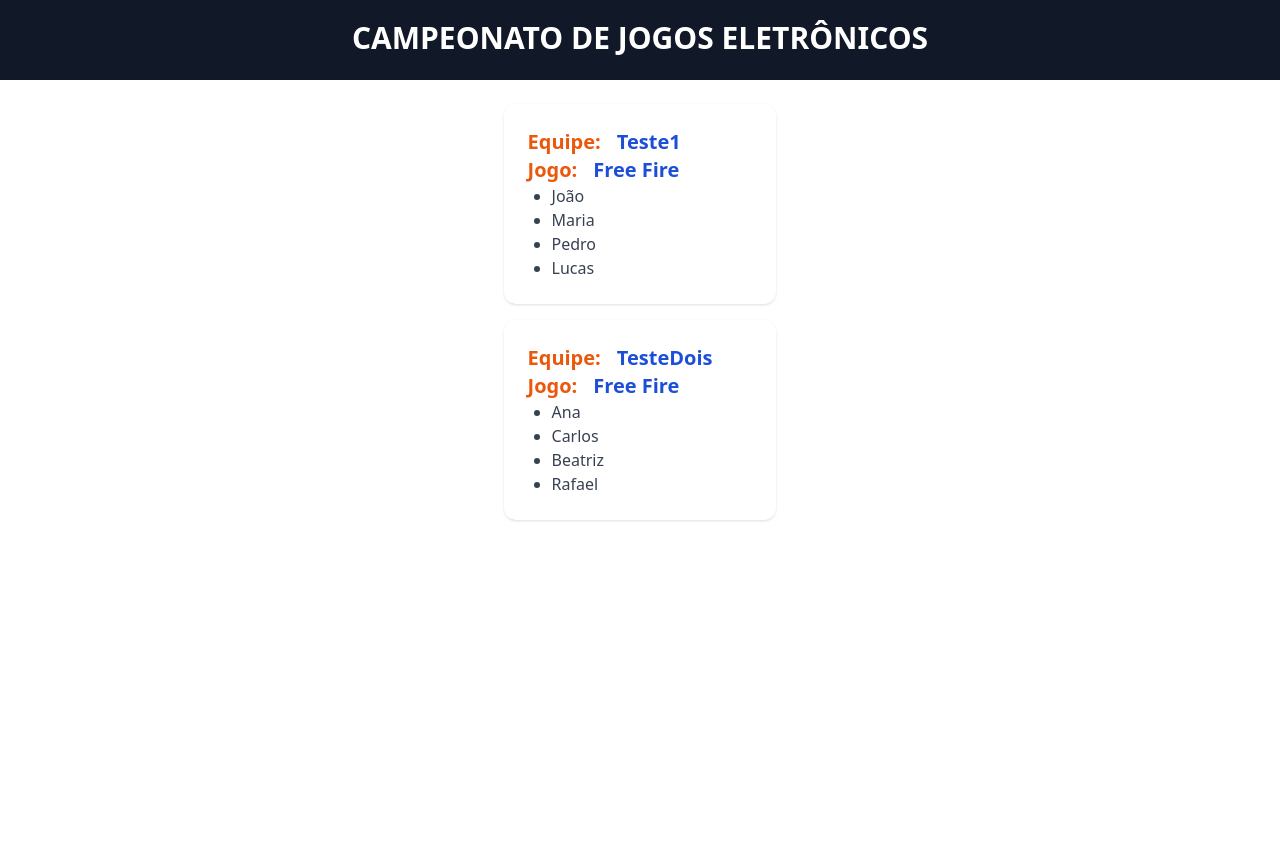
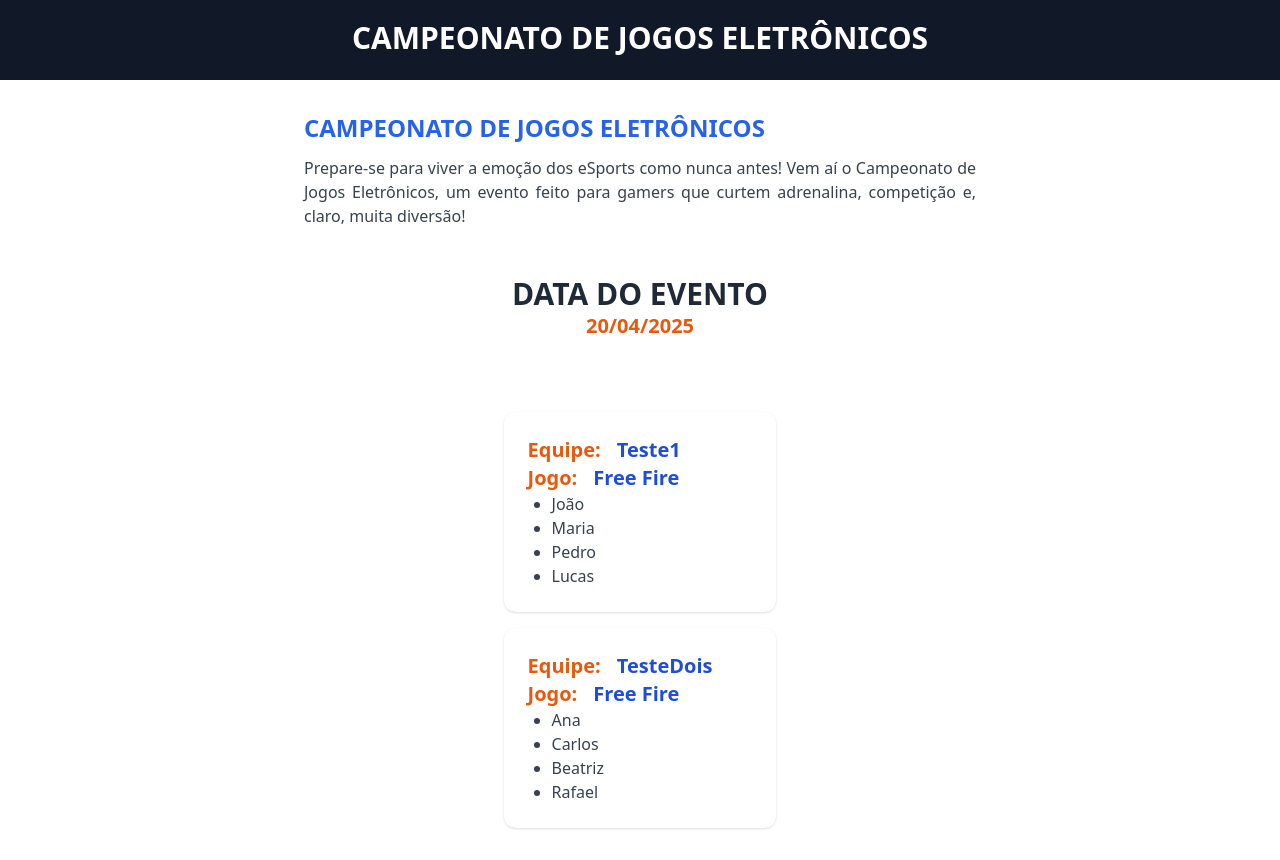
Before and after one commit to brunohro/campeonatoEsports, a React (Vite) app: page / in a window 1280 px wide. Before the commit the page ends 800 px from the top, so only its background shows below. Built offline with nearby package versions, Linux system fonts and the light colour scheme.

Commit message:
Criando componente para Descrição & Data

```diff
--- a/src/App.tsx
+++ b/src/App.tsx
@@ -1,6 +1,8 @@
 import { useState } from "react";
-import Header from "./components/header";
+import Header from "./components/Header";
 import TeamList from "./components/TeamList";
+import SectionDescription from "./components/SectionDescription";
+import SectionDate from "./components/SectionDate";
 
 type GameName = "Valorant" | "CS2" | "LoL" | "Free Fire";
 
@@ -26,8 +28,11 @@ function App() {
   return (
     <div>
       <Header>CAMPEONATO DE JOGOS ELETRÔNICOS</Header>
-
-      <TeamList teams={teams} />
+      <div className="max-w-2xl py-8 flex flex-col gap-12 mx-auto">
+        <SectionDescription />
+        <SectionDate />
+        <TeamList teams={teams} />
+      </div>
     </div>
   );
 }
--- /dev/null
+++ b/src/components/SectionDate.tsx
@@ -0,0 +1,11 @@
+function SectionDate() {
+  return (
+    <div className="mx-auto">
+      <h1 className="font-bold text-3xl text-gray-800">DATA DO EVENTO</h1>
+      <h2 className="text-center font-bold text-xl text-orange-600">
+        20/04/2025
+      </h2>
+    </div>
+  );
+}
+export default SectionDate;
--- /dev/null
+++ b/src/components/SectionDescription.tsx
@@ -0,0 +1,16 @@
+function SectionDescription() {
+  return (
+    <div className="flex flex-col gap-3">
+      <h2 className="font-bold text-blue-600 text-2xl">
+        CAMPEONATO DE JOGOS ELETRÔNICOS
+      </h2>
+      <p className="text-gray-700 text-justify">
+        Prepare-se para viver a emoção dos eSports como nunca antes! Vem aí o
+        Campeonato de Jogos Eletrônicos, um evento feito para gamers que curtem
+        adrenalina, competição e, claro, muita diversão!
+      </p>
+    </div>
+  );
+}
+
+export default SectionDescription;
```
